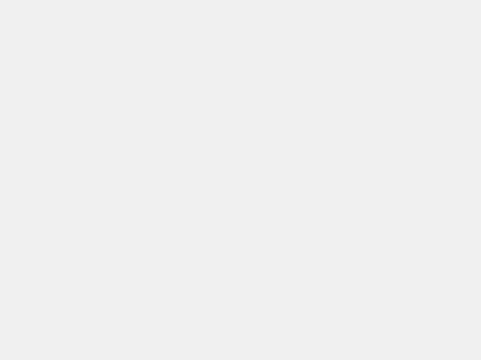
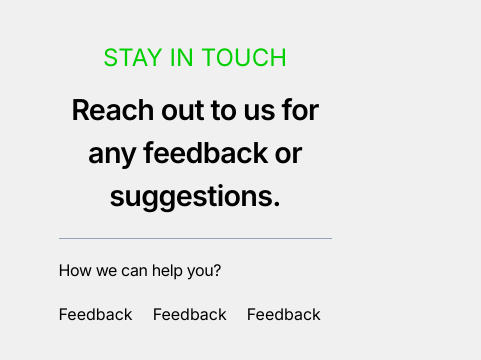
Before and after one commit to Behruz1227/Saudi-project, a React (Create React App) app: page /contactUs in a window 390 px wide. Before the commit this address had no page. Shown: the top 360 px of the page, 481 px wide, since content can reach past the window. Built offline with nearby package versions, Linux system fonts and the light colour scheme.

Commit message:
Sardorbek

```diff
--- a/src/App.js
+++ b/src/App.js
@@ -4,6 +4,7 @@ import About from './components/about/About';
 import Navbar from './components/navbar';
 import Tickets from './components/ticekts/Tickets';
 import Routerr from './components/Route/routerr';
+import Contactus from './components/contact/contactUs';
 
 function App() {
   return (
@@ -12,7 +13,8 @@ function App() {
       <Route path='/about' element={<About />} />
       <Route path='/navbar' element={<Navbar />} />
       <Route path='/routerr' element={<Routerr />} />
-      <Route path='/tickets' element={<Tickets />} />
+      <Route path='/contactUs' element={<Contactus/>}/>
+      <Route path='/tickets' element={<Tickets />}/>
     </Routes>
   );
 }
--- a/src/components/Route/routerRow.css
+++ b/src/components/Route/routerRow.css
@@ -3,12 +3,7 @@ input {
   opacity: 0;
   z-index: -1;
 }
-
-h1 {
-  margin: 10px;
-}
-
-.container {
+.containerr {
   max-width: 95vw;
   margin: 0 auto;
   padding: 0 20px;
@@ -69,7 +64,7 @@ input:checked~.collapsible-item-content {
   .headingDiv{
     padding: 0;
   }
-  .headingDiv h1{
+  .headingDiv .heading-tags-color{
     font-size: 1.5rem;
   }
   .heading-tags-color{
@@ -108,7 +103,7 @@ input:checked~.collapsible-item-content {
   }
 
   .text-top-container p,
-  h1 {
+  .heading-tags-color {
     font-size: 1.5rem;
     text-align: center;
   }
@@ -192,7 +187,7 @@ input:checked~.collapsible-item-content {
   }
 
   .text-top-container p,
-  h1 {
+  .heading-tags-color {
     font-size: 1.5rem;
     text-align: center;
 
@@ -275,12 +270,12 @@ input:checked~.collapsible-item-content {
   }
 
   .text-top-container p,
-  h1 {
+  .heading-tags-color {
     font-size: 1.5rem;
     text-align: center;
 
   }
-  .text-top-container h1{
+  .text-top-container .heading-tags-color{
     margin-top: 0;
 
   }
--- a/src/components/Route/routerr.jsx
+++ b/src/components/Route/routerr.jsx
@@ -1,4 +1,4 @@
-import { rectangle, routeimg, } from '../../assets'
+import { routeimg, } from '../../assets'
 import { brandingElement } from '../about/components/imgs'
 import { styles } from '../style'
 import RouterBottom from './routerBottom'
@@ -8,7 +8,7 @@ import RouterRow from './routerRow'
 const Routerr = () => {
   return (
     <>
-      <div className={` ${styles.flexCenter} container-top container`} >
+      <div className={` ${styles.flexCenter} container-top containerr`} >
           <img src={routeimg} alt="route" className='relative z-[-1]' />
           <h1 className=' head absolute top-[27%] left-[10%] text-[65px] text-white '>Route</h1>
       </div>
@@ -19,7 +19,7 @@ const Routerr = () => {
           </div>
           <div className='headingDiv w-full pl-5'>
             <p className='text-[1.2rem] tracking-wide font-medium' style={{ color: "#00CF00" }}>OVERVIEW</p>
-            <h1 className='sm:mt-10 md:mt-10  text-[2rem] font-bold tracking-wide heading-tags-color'>
+            <h1 className='sm:mt-10 md:mt-10  text-[2rem] font-bold heading-tags-color'>
               Quickly access <br />
               your favorite <br />
               destinations <br />
--- /dev/null
+++ b/src/components/contact/contactForm.css
@@ -0,0 +1,41 @@
+@media only screen and (max-width:576px){
+  .main-contact-form .contact-image{
+    display: none;
+  }
+  .main-contact-form .contactForm .firstP{
+    font-size: 1.5rem;
+    text-align: center;
+    margin-bottom: 0.75rem;
+  }
+  .main-contact-form .contactForm .firsth1{
+    width: 100%;
+    font-size: 1.8rem;
+    text-align: center;
+  }
+  .main-contact-form .contactForm .contactLine{
+    margin-top: 1.25rem;
+  }
+}
+@media only screen and (max-width:768px){
+  .main-contact-form .contact-image{
+    display: none;
+  }
+  .main-contact-form .contactForm .firstP{
+    font-size: 1.5rem;
+    text-align: center;
+    margin-bottom: 0.75rem;
+  }
+  .main-contact-form .contactForm .firsth1{
+    width: 100%;
+    font-size: 1.8rem;
+    text-align: center;
+  }
+  .main-contact-form .contactForm .contactLine{
+    margin-top: 1.25rem;
+  }
+}
+@media only screen and (max-width:992px){
+  .main-contact-form .contact-image{
+    width: 8rem;
+  }
+}
--- /dev/null
+++ b/src/components/contact/contactForm.jsx
@@ -0,0 +1,11 @@
+import React from 'react'
+
+const ContactForm = () => {
+  return (
+    <div>
+      <input type="text" placeholder='search' className='bg-black w-10 h-10' />
+    </div>
+  )
+}
+
+export default ContactForm
--- /dev/null
+++ b/src/components/contact/contactRadio.jsx
@@ -0,0 +1,22 @@
+const ContactRadio = () => {
+  return (
+    <div className='justify-between'>
+      <label className='mr-5'>
+        Feedback
+        <span></span>
+      </label>
+      <label className='mr-5'>
+        <input  />
+        Feedback
+        <span></span>
+      </label>
+      <label>
+        <input  />
+        Feedback
+        <span></span>
+      </label>
+    </div>
+  )
+}
+
+export default ContactRadio
--- /dev/null
+++ b/src/components/contact/contactUs.jsx
@@ -0,0 +1,29 @@
+import { brandingElement } from '../about/components/imgs'
+import './contactForm.css'
+import ContactForm from './contactForm'
+import ContactRadio from './contactRadio'
+
+const Contactus = () => {
+  return (
+    <>
+      <div className='flex  my-10 main-contact-form '>
+        <div >
+          <img src={brandingElement} alt="branding element" className=' contact-image mr-5 mt-[2.8rem] w-[12rem] ' />
+        </div>
+        <div className='w-[70vw] mx-auto  contactForm'>
+          <p className='firstP uppercase mb-5 text-[#00CF00] text-[12px] font-normal'>stay in touch</p>
+          <h1 className='firsth1 w-[35%] font-semibold tracking-tight font text-[1.8rem]'>Reach out to us for any feedback or suggestions.</h1>
+          <div className='contactLine h-[0.5px]  w-full bg-slate-400 mt-20 '>
+          </div>
+          <p className='font-normal tracking-tight my-5'>How we can help you?</p>
+          <ContactRadio/>
+          <ContactForm/>
+        </div>
+      </div>
+
+    </>
+
+  )
+}
+
+export default Contactus
--- a/tailwind.config.js
+++ b/tailwind.config.js
@@ -4,5 +4,6 @@ module.exports = {
   theme: {
     extend: {},
   },
-  plugins: [],
+  plugins: [
+  ],
 }
```
